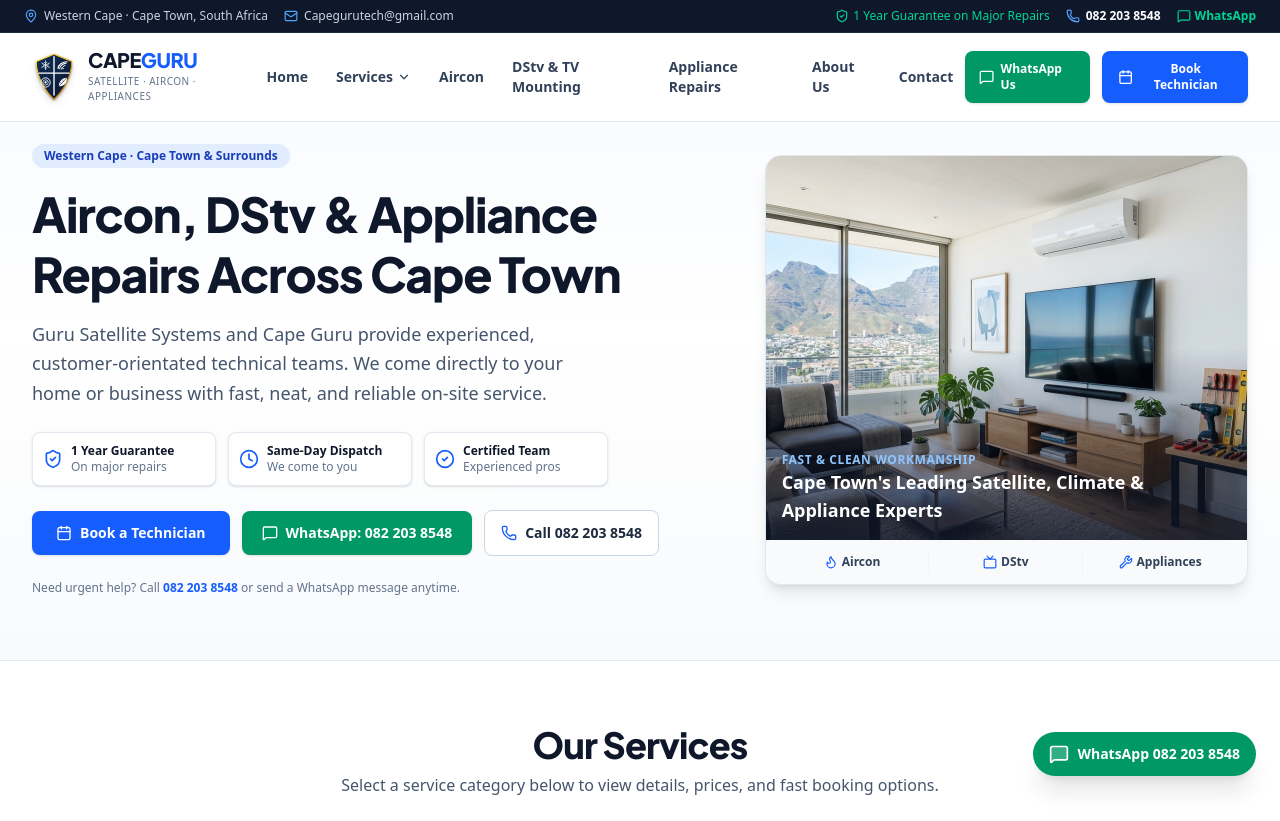
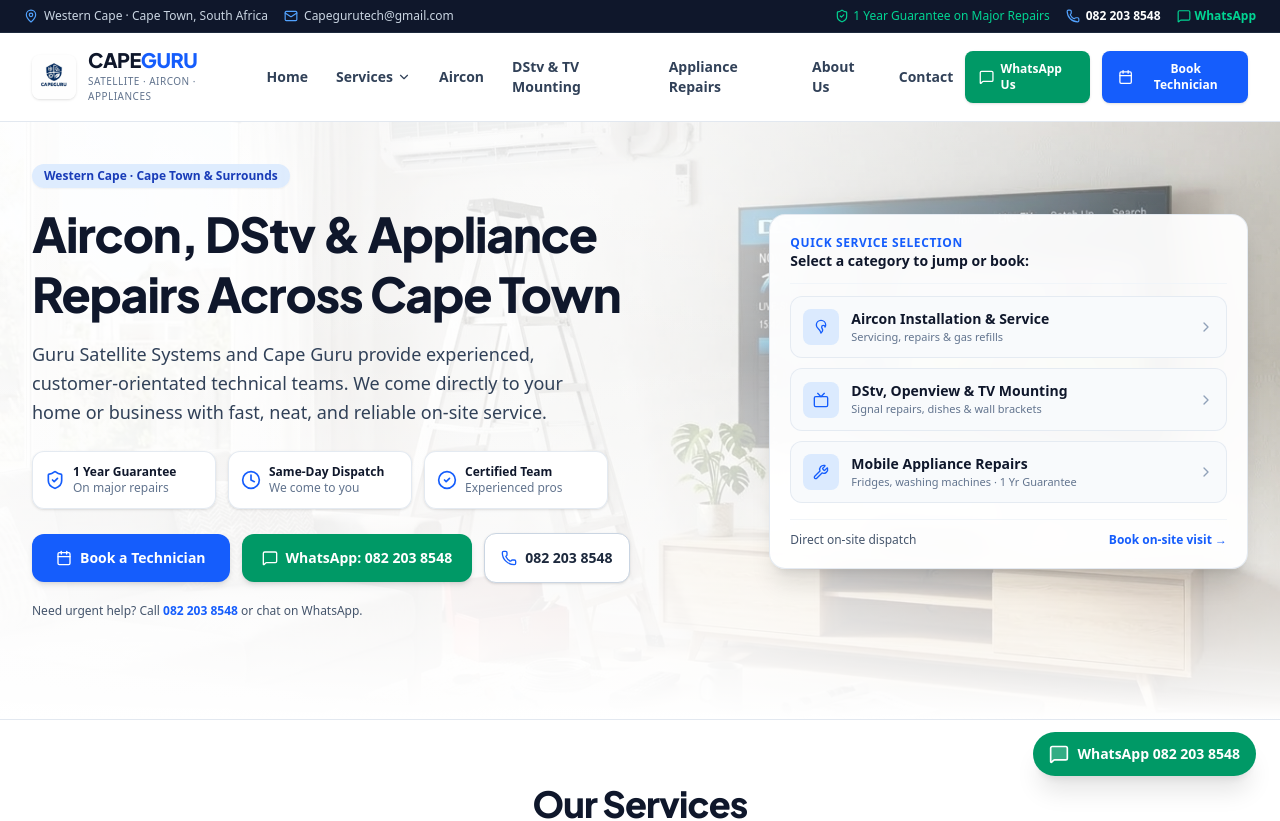
Before and after one commit to obsidianstudiodesigns/CAPE-GURU-, a React (Vite) app: page / in a window 1280 px wide. Shown: the top 821 px of the page. Built offline with nearby package versions, Linux system fonts and the light colour scheme.

Commit message:
feat(ui): update branding and landing page visual assets
- Add new logo and landing page wallpaper assets
- Replace SVG logo component with optimized image implementation
- Update hero section to utilize new full-page background wallpaper

```diff
--- a/src/assets/images/index.ts
+++ b/src/assets/images/index.ts
@@ -1,3 +1,5 @@
+import logoImg from './logo.jpg';
+import landingPageWallpaper from './Landing page.jpg';
 import landingDesktop from './landing_desktop_1789051481834.jpg';
 import landingMobile from './landing_mobile_1789051500878.jpg';
 import airconImg from './aircon_service_1789051535236.jpg';
@@ -5,6 +7,8 @@
 import applianceImg from './appliance_repair_1789051552769.jpg';
 
 export {
+  logoImg,
+  landingPageWallpaper,
   landingDesktop,
   landingMobile,
   airconImg,
--- a/src/components/CapeGuruLogo.tsx
+++ b/src/components/CapeGuruLogo.tsx
@@ -1,4 +1,5 @@
 import React from 'react';
+import { logoImg } from '../assets/images';
 
 interface LogoProps {
   className?: string;
@@ -12,151 +13,27 @@
   className = '',
   size = 'md',
   showText = true,
-  textVariant = 'white',
+  textVariant = 'dark',
   variant = 'full',
 }) => {
   const sizeMap = {
-    sm: { shield: 32, text: 'text-lg', subtext: 'text-[9px]' },
-    md: { shield: 44, text: 'text-xl', subtext: 'text-[10px]' },
-    lg: { shield: 58, text: 'text-2xl', subtext: 'text-xs' },
-    xl: { shield: 76, text: 'text-3xl', subtext: 'text-sm' },
+    sm: { imgClass: 'h-8 w-8', text: 'text-lg', subtext: 'text-[9px]' },
+    md: { imgClass: 'h-11 w-11', text: 'text-xl', subtext: 'text-[10px]' },
+    lg: { imgClass: 'h-14 w-14', text: 'text-2xl', subtext: 'text-xs' },
+    xl: { imgClass: 'h-20 w-20', text: 'text-3xl', subtext: 'text-sm' },
   };
 
   const currentSize = sizeMap[size];
 
   return (
     <div className={`flex items-center gap-3 select-none ${className}`}>
-      {/* Precision Vector Shield Logo based directly on logo.jpg */}
-      <svg
-        width={currentSize.shield}
-        height={currentSize.shield * 1.1}
-        viewBox="0 0 100 115"
-        fill="none"
-        xmlns="http://www.w3.org/2000/svg"
-        className="shrink-0 transition-transform duration-300 hover:scale-105 drop-shadow-md"
-        aria-label="Cape Guru Logo Crest"
-      >
-        <defs>
-          <linearGradient id="shieldGrad" x1="0%" y1="0%" x2="100%" y2="100%">
-            <stop offset="0%" stopColor="#132E58" />
-            <stop offset="60%" stopColor="#0B2040" />
-            <stop offset="100%" stopColor="#07142A" />
-          </linearGradient>
-          <linearGradient id="goldBorder" x1="0%" y1="0%" x2="100%" y2="100%">
-            <stop offset="0%" stopColor="#FDE047" />
-            <stop offset="50%" stopColor="#EAB308" />
-            <stop offset="100%" stopColor="#B45309" />
-          </linearGradient>
-          <filter id="glow" x="-10%" y="-10%" width="120%" height="120%">
-            <feDropShadow dx="0" dy="2" stdDeviation="3" floodColor="#000" floodOpacity="0.4" />
-          </filter>
-        </defs>
-
-        {/* Outer Shield Boundary */}
-        <path
-          d="M50 3 L92 20 C92 20 95 68 50 110 C5 68 8 20 8 20 L50 3 Z"
-          fill="url(#shieldGrad)"
-          stroke="url(#goldBorder)"
-          strokeWidth="2.5"
-          strokeLinejoin="round"
-          filter="url(#glow)"
-        />
-
-        {/* Quadrant Dividing Cross (White, matching logo.jpg) */}
-        {/* Vertical stem */}
-        <path
-          d="M50 9 L50 100"
-          stroke="#FFFFFF"
-          strokeWidth="3.2"
-          strokeLinecap="round"
-        />
-        {/* Horizontal crossbar */}
-        <path
-          d="M14 48 L86 48"
-          stroke="#FFFFFF"
-          strokeWidth="3.2"
-          strokeLinecap="round"
-        />
-
-        {/* Quadrant 1 (Top Left): Snowflake (Aircon / Climate) */}
-        <g transform="translate(30, 29) scale(0.75)">
-          {/* Main 6-spoke snowflake */}
-          <line x1="0" y1="-14" x2="0" y2="14" stroke="#FFFFFF" strokeWidth="2.4" strokeLinecap="round" />
-          <line x1="-12" y1="-7" x2="12" y2="7" stroke="#FFFFFF" strokeWidth="2.4" strokeLinecap="round" />
-          <line x1="-12" y1="7" x2="12" y2="-7" stroke="#FFFFFF" strokeWidth="2.4" strokeLinecap="round" />
-          {/* Snowflake V barbs */}
-          <path d="M-4 -9 L0 -6 L4 -9" fill="none" stroke="#FFFFFF" strokeWidth="1.8" strokeLinecap="round" />
-          <path d="M-4 9 L0 6 L4 9" fill="none" stroke="#FFFFFF" strokeWidth="1.8" strokeLinecap="round" />
-          <path d="M-9 -3 L-6 0 L-9 3" fill="none" stroke="#FFFFFF" strokeWidth="1.8" strokeLinecap="round" />
-          <path d="M9 -3 L6 0 L9 3" fill="none" stroke="#FFFFFF" strokeWidth="1.8" strokeLinecap="round" />
-        </g>
-
-        {/* Quadrant 2 (Top Right): WiFi / Fibre Signal Waves */}
-        <g transform="translate(70, 31) scale(0.8)">
-          <path
-            d="M-13 7 C-13 -3 0 -13 14 -13"
-            fill="none"
-            stroke="#FFFFFF"
-            strokeWidth="3.2"
-            strokeLinecap="round"
-          />
-          <path
-            d="M-8 8 C-8 1 1 -8 11 -8"
-            fill="none"
-            stroke="#FFFFFF"
-            strokeWidth="3"
-            strokeLinecap="round"
-          />
-          <path
-            d="M-3 9 C-3 5 4 -2 8 -2"
-            fill="none"
-            stroke="#FFFFFF"
-            strokeWidth="2.8"
-            strokeLinecap="round"
-          />
-          <circle cx="2" cy="7" r="2.2" fill="#FFFFFF" />
-        </g>
-
-        {/* Quadrant 3 (Bottom Left): Satellite Camera / Lens / Dish Symbol */}
-        <g transform="translate(30, 70) scale(0.85)">
-          <circle cx="0" cy="0" r="13" stroke="#FFFFFF" strokeWidth="2.6" fill="none" />
-          <circle cx="0" cy="0" r="7.5" stroke="#FFFFFF" strokeWidth="2" fill="none" />
-          <circle cx="0" cy="0" r="3.2" fill="#FFFFFF" />
-          {/* Small orbital notch indicator */}
-          <circle cx="4" cy="-4" r="1.4" fill="#67E8F9" />
-        </g>
-
-        {/* Quadrant 4 (Bottom Right): Fresh Eco Leaf (Climate & Air Purity) */}
-        <g transform="translate(70, 68) scale(0.85)">
-          {/* Leaf outline with curved tip */}
-          <path
-            d="M-10 13 C-10 -2 1 -11 13 -11 C13 4 5 13 -10 13 Z"
-            fill="#FFFFFF"
-          />
-          {/* Leaf center spine cutout */}
-          <path
-            d="M-8 11 C-1 4 5 -3 11 -9"
-            fill="none"
-            stroke="#0B2040"
-            strokeWidth="1.8"
-            strokeLinecap="round"
-          />
-          <path
-            d="M-2 5 L-5 2"
-            fill="none"
-            stroke="#0B2040"
-            strokeWidth="1.4"
-            strokeLinecap="round"
-          />
-          <path
-            d="M3 0 L1 -3"
-            fill="none"
-            stroke="#0B2040"
-            strokeWidth="1.4"
-            strokeLinecap="round"
-          />
-        </g>
-      </svg>
+      {/* Official Cape Guru Logo Image (logo.jpg) */}
+      <img
+        src={logoImg}
+        alt="Cape Guru Official Logo"
+        className={`${currentSize.imgClass} object-contain rounded-lg shadow-sm shrink-0`}
+        referrerPolicy="no-referrer"
+      />
 
       {/* Brand Text Lockup */}
       {showText && variant === 'full' && (
@@ -175,7 +52,9 @@
             </span>
           </div>
           <span
-            className={`font-medium tracking-wider uppercase text-slate-500 ${currentSize.subtext} mt-1`}
+            className={`font-medium tracking-wider uppercase ${
+              textVariant === 'white' ? 'text-slate-400' : 'text-slate-500'
+            } ${currentSize.subtext} mt-1`}
           >
             Satellite · Aircon · Appliances
           </span>
--- a/src/components/Hero.tsx
+++ b/src/components/Hero.tsx
@@ -1,5 +1,5 @@
 import React from 'react';
-import { landingDesktop, landingMobile } from '../assets/images';
+import { landingPageWallpaper, landingMobile } from '../assets/images';
 import { COMPANY_INFO } from '../data/servicesData';
 import {
   Phone,
@@ -9,10 +9,9 @@
   Flame,
   Tv,
   Wrench,
-  Wifi,
   CheckCircle2,
   Clock,
-  ArrowRight
+  ChevronRight
 } from 'lucide-react';
 
 interface HeroProps {
@@ -25,16 +24,39 @@
   )}`;
 
   return (
-    <section id="hero" className="relative pt-28 pb-12 sm:pt-36 sm:pb-16 bg-gradient-to-b from-blue-50/60 via-white to-slate-50 border-b border-slate-200">
-      <div className="max-w-7xl mx-auto px-4 sm:px-6 lg:px-8">
+    <section
+      id="hero"
+      className="relative min-h-[90vh] flex items-center pt-28 pb-16 sm:pt-36 sm:pb-20 overflow-hidden border-b border-slate-200"
+    >
+      {/*
+        Landing page wallpaper as background for the first page:
+        Uses 'Landing page.jpg' uploaded in assets/images
+      */}
+      <div className="absolute inset-0 z-0">
+        <picture>
+          <source media="(max-width: 640px)" srcSet={landingMobile} />
+          <img
+            src={landingPageWallpaper}
+            alt="Cape Guru Technical Services Cape Town"
+            className="w-full h-full object-cover object-center"
+            referrerPolicy="no-referrer"
+          />
+        </picture>
 
-        <div className="grid grid-cols-1 lg:grid-cols-12 gap-10 items-center">
+        {/* Clean Light Overlay for High Readability & White/Blue Theme */}
+        <div className="absolute inset-0 bg-gradient-to-r from-white/95 via-white/90 to-white/40 md:via-white/80 md:to-transparent" />
+        <div className="absolute inset-0 bg-gradient-to-t from-white via-transparent to-white/50" />
+      </div>
 
-          {/* Left Column: Clear, Straightforward Information */}
+      {/* Foreground Content */}
+      <div className="relative z-10 max-w-7xl mx-auto px-4 sm:px-6 lg:px-8 w-full">
+        <div className="grid grid-cols-1 lg:grid-cols-12 gap-8 lg:gap-12 items-center">
+
+          {/* Main Info Column */}
           <div className="lg:col-span-7 flex flex-col items-start text-left">
 
-            {/* Simple Location Tag */}
-            <div className="inline-flex items-center gap-1.5 px-3 py-1 rounded-full bg-blue-100/80 text-blue-800 text-xs font-semibold mb-4">
+            {/* Location Tag */}
+            <div className="inline-flex items-center gap-1.5 px-3 py-1 rounded-full bg-blue-100/90 text-blue-800 text-xs font-semibold mb-4 shadow-xs">
               <span>Western Cape · Cape Town & Surrounds</span>
             </div>
 
@@ -44,14 +66,14 @@
             </h1>
 
             {/* Business Lineage & Summary */}
-            <p className="text-base sm:text-lg text-slate-600 mb-6 leading-relaxed max-w-xl">
+            <p className="text-base sm:text-lg text-slate-700 mb-6 leading-relaxed max-w-xl font-normal">
               Guru Satellite Systems and Cape Guru provide experienced, customer-orientated technical teams.
               We come directly to your home or business with fast, neat, and reliable on-site service.
             </p>
 
-            {/* Clean Trust Pillars (No AI Buzzwords) */}
+            {/* Clean Trust Pillars */}
             <div className="grid grid-cols-1 sm:grid-cols-3 gap-3 mb-6 w-full max-w-xl">
-              <div className="flex items-center gap-2 p-2.5 rounded-lg bg-white border border-slate-200 shadow-sm">
+              <div className="flex items-center gap-2 p-3 rounded-xl bg-white/95 border border-slate-200/90 shadow-sm backdrop-blur-xs">
                 <ShieldCheck className="w-5 h-5 text-blue-600 shrink-0" />
                 <div className="text-xs">
                   <div className="font-bold text-slate-900">1 Year Guarantee</div>
@@ -59,7 +81,7 @@
                 </div>
               </div>
 
-              <div className="flex items-center gap-2 p-2.5 rounded-lg bg-white border border-slate-200 shadow-sm">
+              <div className="flex items-center gap-2 p-3 rounded-xl bg-white/95 border border-slate-200/90 shadow-sm backdrop-blur-xs">
                 <Clock className="w-5 h-5 text-blue-600 shrink-0" />
                 <div className="text-xs">
                   <div className="font-bold text-slate-900">Same-Day Dispatch</div>
@@ -67,7 +89,7 @@
                 </div>
               </div>
 
-              <div className="flex items-center gap-2 p-2.5 rounded-lg bg-white border border-slate-200 shadow-sm">
+              <div className="flex items-center gap-2 p-3 rounded-xl bg-white/95 border border-slate-200/90 shadow-sm backdrop-blur-xs">
                 <CheckCircle2 className="w-5 h-5 text-blue-600 shrink-0" />
                 <div className="text-xs">
                   <div className="font-bold text-slate-900">Certified Team</div>
@@ -77,11 +99,11 @@
             </div>
 
             {/* Direct Action Buttons */}
-            <div className="flex flex-wrap items-center gap-3 w-full sm:w-auto mb-6">
+            <div className="flex flex-wrap items-center gap-3 w-full sm:w-auto mb-5">
               <button
                 onClick={() => onOpenBooking()}
                 id="hero-book-now-btn"
-                className="w-full sm:w-auto inline-flex items-center justify-center gap-2 px-6 py-3 rounded-lg bg-blue-600 hover:bg-blue-700 text-white font-bold text-sm shadow-sm transition-colors"
+                className="w-full sm:w-auto inline-flex items-center justify-center gap-2 px-6 py-3.5 rounded-xl bg-blue-600 hover:bg-blue-700 text-white font-bold text-sm shadow-md transition-colors"
               >
                 <Calendar className="w-4 h-4" />
                 <span>Book a Technician</span>
@@ -92,7 +114,7 @@
                 target="_blank"
                 rel="noopener noreferrer"
                 id="hero-whatsapp-btn"
-                className="w-full sm:w-auto inline-flex items-center justify-center gap-2 px-5 py-3 rounded-lg bg-emerald-600 hover:bg-emerald-700 text-white font-bold text-sm shadow-sm transition-colors"
+                className="w-full sm:w-auto inline-flex items-center justify-center gap-2 px-5 py-3.5 rounded-xl bg-emerald-600 hover:bg-emerald-700 text-white font-bold text-sm shadow-md transition-colors"
               >
                 <MessageSquare className="w-4 h-4" />
                 <span>WhatsApp: 082 203 8548</span>
@@ -101,73 +123,106 @@
               <a
                 href={`tel:${COMPANY_INFO.phoneRaw}`}
                 id="hero-phone-btn"
-                className="w-full sm:w-auto inline-flex items-center justify-center gap-2 px-4 py-3 rounded-lg bg-white hover:bg-slate-50 text-slate-800 font-semibold text-sm border border-slate-300 transition-colors"
+                className="w-full sm:w-auto inline-flex items-center justify-center gap-2 px-4 py-3.5 rounded-xl bg-white hover:bg-slate-50 text-slate-800 font-semibold text-sm border border-slate-300 shadow-sm transition-colors"
               >
                 <Phone className="w-4 h-4 text-blue-600" />
-                <span>Call 082 203 8548</span>
+                <span>082 203 8548</span>
               </a>
             </div>
 
-            <div className="text-xs text-slate-500">
-              Need urgent help? Call <a href={`tel:${COMPANY_INFO.phoneRaw}`} className="text-blue-600 font-bold hover:underline">082 203 8548</a> or send a WhatsApp message anytime.
+            <div className="text-xs text-slate-600">
+              Need urgent help? Call <a href={`tel:${COMPANY_INFO.phoneRaw}`} className="text-blue-600 font-bold hover:underline">082 203 8548</a> or chat on WhatsApp.
             </div>
 
           </div>
 
-          {/* Right Column: Visual Frame with Requested Landing Wallpaper */}
+          {/* Right Quick Service Access Card */}
           <div className="lg:col-span-5 w-full">
-            <div className="relative rounded-2xl overflow-hidden shadow-lg border border-slate-200 bg-white">
-
-              {/* Responsive Wallpaper image (mobile vs desktop) */}
-              <div className="relative h-64 sm:h-80 md:h-96 w-full">
-                {/* Mobile version */}
-                <img
-                  src={landingMobile}
-                  alt="Cape Guru On-Site Technical Services"
-                  className="block sm:hidden w-full h-full object-cover object-center"
-                  referrerPolicy="no-referrer"
-                />
-                {/* Desktop version */}
-                <img
-                  src={landingDesktop}
-                  alt="Cape Guru On-Site Technical Services"
-                  className="hidden sm:block w-full h-full object-cover object-center"
-                  referrerPolicy="no-referrer"
-                />
-
-                {/* Clean Bottom Overlay */}
-                <div className="absolute inset-0 bg-gradient-to-t from-slate-900/80 via-transparent to-transparent" />
-                <div className="absolute bottom-4 left-4 right-4 text-white">
-                  <div className="text-xs font-semibold uppercase tracking-wider text-blue-300">
-                    Fast & Clean Workmanship
-                  </div>
-                  <div className="text-base sm:text-lg font-bold">
-                    Cape Town's Leading Satellite, Climate & Appliance Experts
-                  </div>
+            <div className="bg-white/95 backdrop-blur-md border border-slate-200/90 rounded-2xl p-5 shadow-xl">
+              <div className="border-b border-slate-100 pb-3 mb-3">
+                <div className="text-xs font-bold uppercase tracking-wider text-blue-600">
+                  Quick Service Selection
+                </div>
+                <div className="text-sm font-bold text-slate-900">
+                  Select a category to jump or book:
                 </div>
               </div>
 
-              {/* Quick Service Links Bar */}
-              <div className="grid grid-cols-3 divide-x divide-slate-100 bg-slate-50 p-2.5 text-center text-xs font-semibold text-slate-700">
-                <a href="#aircon" className="hover:text-blue-600 py-1 flex items-center justify-center gap-1">
-                  <Flame className="w-3.5 h-3.5 text-blue-600" />
-                  <span>Aircon</span>
+              <div className="space-y-2.5">
+                <a
+                  href="#aircon"
+                  className="flex items-center justify-between p-3 rounded-xl bg-slate-50 hover:bg-blue-50 border border-slate-200/80 transition-colors group"
+                >
+                  <div className="flex items-center gap-3">
+                    <div className="w-9 h-9 rounded-lg bg-blue-100 text-blue-600 flex items-center justify-center">
+                      <Flame className="w-4 h-4 rotate-180" />
+                    </div>
+                    <div>
+                      <div className="text-xs sm:text-sm font-bold text-slate-900 group-hover:text-blue-700">
+                        Aircon Installation & Service
+                      </div>
+                      <div className="text-[11px] text-slate-500">
+                        Servicing, repairs & gas refills
+                      </div>
+                    </div>
+                  </div>
+                  <ChevronRight className="w-4 h-4 text-slate-400 group-hover:text-blue-600 transition-transform group-hover:translate-x-0.5" />
                 </a>
-                <a href="#dstv" className="hover:text-blue-600 py-1 flex items-center justify-center gap-1">
-                  <Tv className="w-3.5 h-3.5 text-blue-600" />
-                  <span>DStv</span>
+
+                <a
+                  href="#dstv"
+                  className="flex items-center justify-between p-3 rounded-xl bg-slate-50 hover:bg-blue-50 border border-slate-200/80 transition-colors group"
+                >
+                  <div className="flex items-center gap-3">
+                    <div className="w-9 h-9 rounded-lg bg-blue-100 text-blue-600 flex items-center justify-center">
+                      <Tv className="w-4 h-4" />
+                    </div>
+                    <div>
+                      <div className="text-xs sm:text-sm font-bold text-slate-900 group-hover:text-blue-700">
+                        DStv, Openview & TV Mounting
+                      </div>
+                      <div className="text-[11px] text-slate-500">
+                        Signal repairs, dishes & wall brackets
+                      </div>
+                    </div>
+                  </div>
+                  <ChevronRight className="w-4 h-4 text-slate-400 group-hover:text-blue-600 transition-transform group-hover:translate-x-0.5" />
                 </a>
-                <a href="#appliances" className="hover:text-blue-600 py-1 flex items-center justify-center gap-1">
-                  <Wrench className="w-3.5 h-3.5 text-blue-600" />
-                  <span>Appliances</span>
+
+                <a
+                  href="#appliances"
+                  className="flex items-center justify-between p-3 rounded-xl bg-slate-50 hover:bg-blue-50 border border-slate-200/80 transition-colors group"
+                >
+                  <div className="flex items-center gap-3">
+                    <div className="w-9 h-9 rounded-lg bg-blue-100 text-blue-600 flex items-center justify-center">
+                      <Wrench className="w-4 h-4" />
+                    </div>
+                    <div>
+                      <div className="text-xs sm:text-sm font-bold text-slate-900 group-hover:text-blue-700">
+                        Mobile Appliance Repairs
+                      </div>
+                      <div className="text-[11px] text-slate-500">
+                        Fridges, washing machines · 1 Yr Guarantee
+                      </div>
+                    </div>
+                  </div>
+                  <ChevronRight className="w-4 h-4 text-slate-400 group-hover:text-blue-600 transition-transform group-hover:translate-x-0.5" />
                 </a>
               </div>
 
+              <div className="mt-4 pt-3 border-t border-slate-100 flex items-center justify-between text-xs text-slate-600">
+                <span>Direct on-site dispatch</span>
+                <button
+                  onClick={() => onOpenBooking()}
+                  className="text-blue-600 font-bold hover:underline"
+                >
+                  Book on-site visit →
+                </button>
+              </div>
             </div>
           </div>
 
         </div>
-
       </div>
     </section>
   );
```
Also changed, not shown: src/assets/images/Landing page.jpg (added), src/assets/images/logo.jpg (added).
